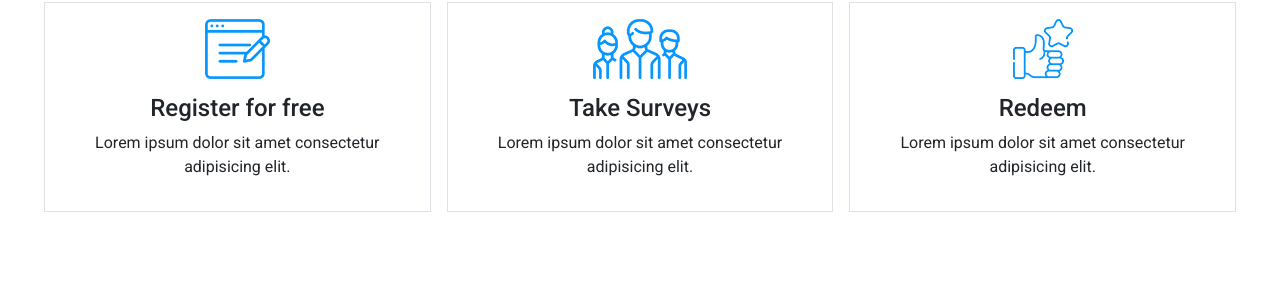
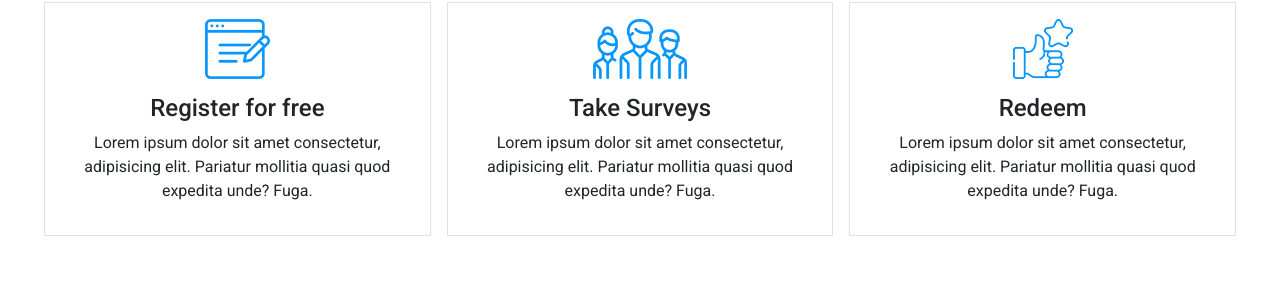
Before and after one commit to iSugam/Web-App-Design_Assignment, a plain HTML site: page index.html in a window 1280 px wide. Shown: the part 1698-1997 px from the top of the page. Drawn offline with nearby package versions, Linux system fonts and the light colour scheme; a web font is replaced by a local one.

Commit message:
Final completion.

```diff
--- a/index.html
+++ b/index.html
@@ -146,17 +146,17 @@
                 <div class="col-sm border border-1 py-3">
                     <div class="icon"><img src="assets/images/icon-1.png" alt=""></div>
                     <h4>Register for free</h4>
-                    <p>Lorem ipsum dolor sit amet consectetur adipisicing elit.</p>
+                    <p>Lorem ipsum dolor sit amet consectetur, adipisicing elit. Pariatur mollitia quasi quod expedita unde? Fuga.</p>
                 </div>
                 <div class="col-sm border border-1 py-3">
                     <div class="icon"><img src="assets/images/icon-4.png" alt=""></div>
                     <h4>Take Surveys</h4>
-                    <p>Lorem ipsum dolor sit amet consectetur adipisicing elit.</p>
+                    <p>Lorem ipsum dolor sit amet consectetur, adipisicing elit. Pariatur mollitia quasi quod expedita unde? Fuga.</p>
                 </div>
                 <div class="col-sm border border-1 py-3">
                     <div class="icon"><img src="assets/images/icon-6.png" alt=""></div>
                     <h4>Redeem</h4>
-                    <p>Lorem ipsum dolor sit amet consectetur adipisicing elit.</p>
+                    <p>Lorem ipsum dolor sit amet consectetur, adipisicing elit. Pariatur mollitia quasi quod expedita unde? Fuga.</p>
                 </div>
             </div>
         </section>
```
